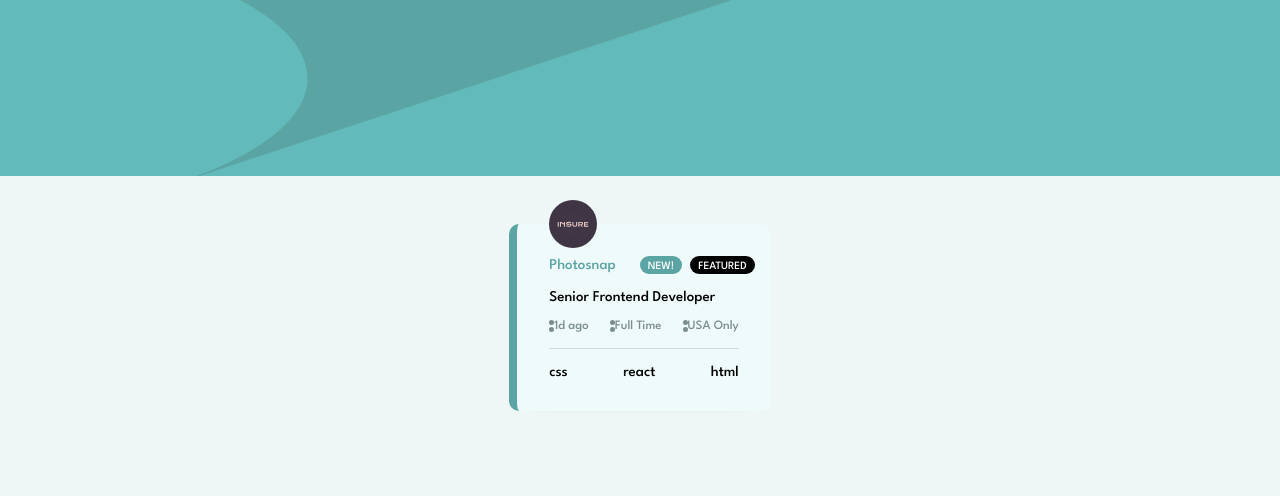
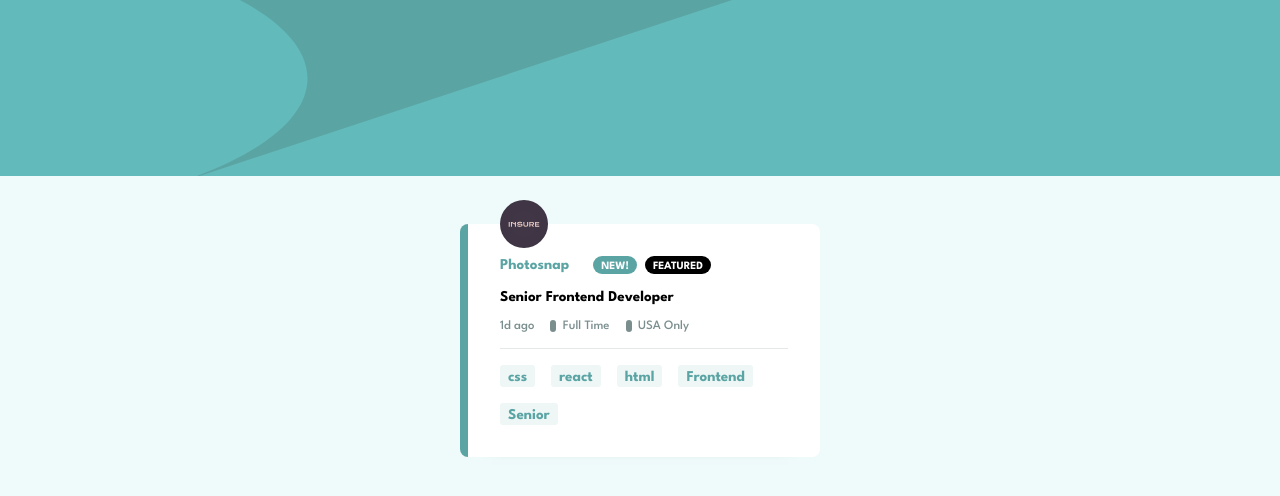
Before and after one commit to iprinceroyy/job-filtering, a React (Create React App) app: page / in a window 1280 px wide. Shown: the top 496 px of the page. Built offline with nearby package versions, Linux system fonts and the light colour scheme.

Commit message:
complete job description UI

```diff
--- a/src/App.js
+++ b/src/App.js
@@ -23,12 +23,13 @@ function App() {
 								<p>Full Time</p>
 								<p>USA Only</p>
 							</div>
-							<hr />
-							<div className='Tags'>
-								<p>css</p>
-								<p>react</p>
-								<p>html</p>
-							</div>
+						</div>
+						<div className='Tags'>
+							<p>css</p>
+							<p>react</p>
+							<p>html</p>
+							<p>Frontend</p>
+							<p>Senior</p>
 						</div>
 					</div>
 				</div>
--- a/src/App.scss
+++ b/src/App.scss
@@ -14,24 +14,25 @@
 
 	&__Main {
 		height: 100vh;
-		background-color: var.$light-grayish-cyan;
+		background-color: var.$light-grayish;
 	}
 }
 
 .Job__List {
-	position: relative;
 	display: grid;
 	place-items: center center;
 	margin-block: 3rem;
 }
 
 .Job {
+	position: relative;
+	width: min(80%, 360px);
 	display: grid;
 	font-size: var.$font-size;
 	border: none;
 	border-left: 8px solid var.$desaturated-dark-cyan;
-	border-radius: 10px;
-	background-color: var.$light-grayish;
+	border-radius: 8px;
+	background-color: white;
 	box-shadow: 0 1rem 1rem -2rem;
 	padding: 2rem;
 
@@ -39,6 +40,12 @@
 		display: flex;
 		flex-direction: column;
 		gap: 1rem;
+		padding-block-end: 1rem;
+		border-bottom: 1.5px solid rgba(var.$dark-grayish-cyan, 0.2);
+
+		& > p {
+			font-weight: var.$fw-700;
+		}
 	}
 }
 
@@ -56,6 +63,7 @@ hr {
 	display: flex;
 	gap: 1.5rem;
 	align-items: center;
+	font-weight: var.$fw-700;
 
 	& p:first-child {
 		color: var.$desaturated-dark-cyan;
@@ -79,18 +87,29 @@ hr {
 
 .Criteria {
 	display: flex;
-	justify-content: space-between;
+	gap: 1rem;
 	align-items: center;
 	font-size: 0.8rem;
 	color: var.$dark-grayish-cyan;
-	& p {
-		border-left: 5px dotted;
+	& p:not(:first-child) {
+		border-left: 6.5px dotted;
+		padding-inline-start: 0.4rem;
 	}
 }
 
 .Tags {
 	display: flex;
 	flex-wrap: wrap;
-	justify-content: space-between;
+	gap: 1rem;
 	align-items: center;
+	margin-block-start: 1rem;
+
+	& p {
+		color: var.$desaturated-dark-cyan;
+		font-weight: var.$fw-700;
+		padding-block: 0.3rem 0.2rem;
+		padding-inline: 0.5rem;
+		border-radius: 3px;
+		background-color: var.$light-grayish-cyan;
+	}
 }
--- a/src/index.scss
+++ b/src/index.scss
@@ -8,4 +8,5 @@
 body {
 	min-height: 100vh;
 	font-family: var.$family;
+	font-weight: var.$fw-500;
 }
```
